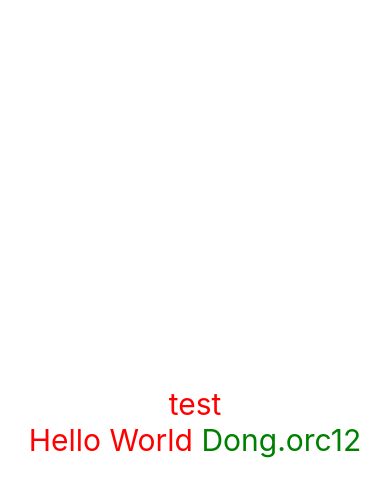
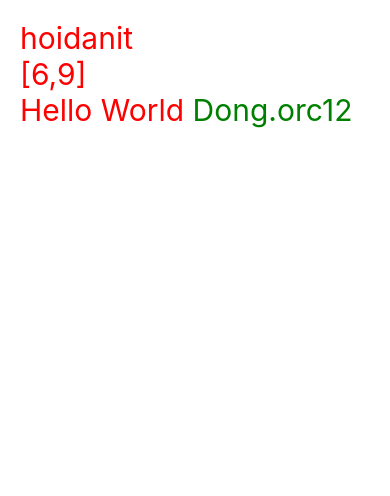
Before and after one commit to orc123/learn-rn, a React Native app: screen / in a window 390 px wide. Shown: the top 496 px of the page. Built offline with nearby package versions, Linux system fonts and the light colour scheme.

Commit message:
video 29

```diff
--- a/App.tsx
+++ b/App.tsx
@@ -1,12 +1,25 @@
-import { Button, StyleSheet, Text, View } from 'react-native';
+import { useState } from "react";
+import { Button, StyleSheet, Text, View } from "react-native";
 
 export default function App() {
+  //data-type
+  //string
+  const [name, setName] = useState<string>("hoidanit");
+  //number
+  const [age, setAge] = useState<number>(30);
+  //null, undefined, boolean
+  const test = false;
+  //object, array
+  const [person, setPerson] = useState([6, 9]);
+
   return (
     <View style={styles.container}>
       <View>
-        <Text style={styles.text}>test</Text>
+        <Text style={styles.text}>{name}</Text>
+        <Text style={styles.text}>{JSON.stringify(person)}</Text>
       </View>
-      <Text style={styles.text}>Hello World
+      <Text style={styles.text}>
+        Hello World
         <Text style={styles.item}> Dong.orc12</Text>
       </Text>
     </View>
@@ -16,17 +29,19 @@
 const styles = StyleSheet.create({
   text: {
     fontSize: 30,
-    color: 'red'
+    color: "red",
   },
   container: {
     flex: 1,
-    backgroundColor: '#fff',
-    alignItems: 'center',
-    justifyContent: 'center',
+    backgroundColor: "#fff",
+    // alignItems: 'center',
+    // justifyContent: 'center',
     fontSize: 60,
-    color: 'red'
+    color: "red",
+    paddingTop: 20,
+    paddingHorizontal: 20,
   },
   item: {
-    color: 'green'
-  }
+    color: "green",
+  },
 });
```
